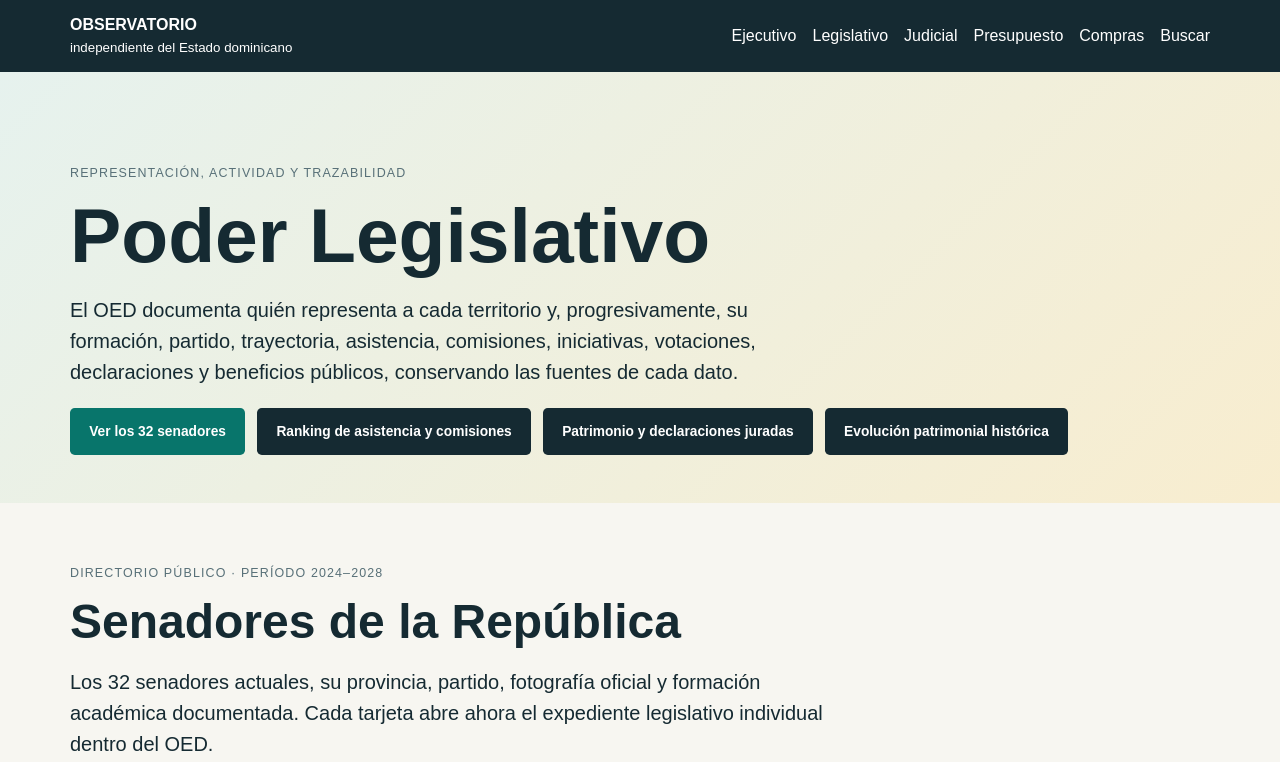
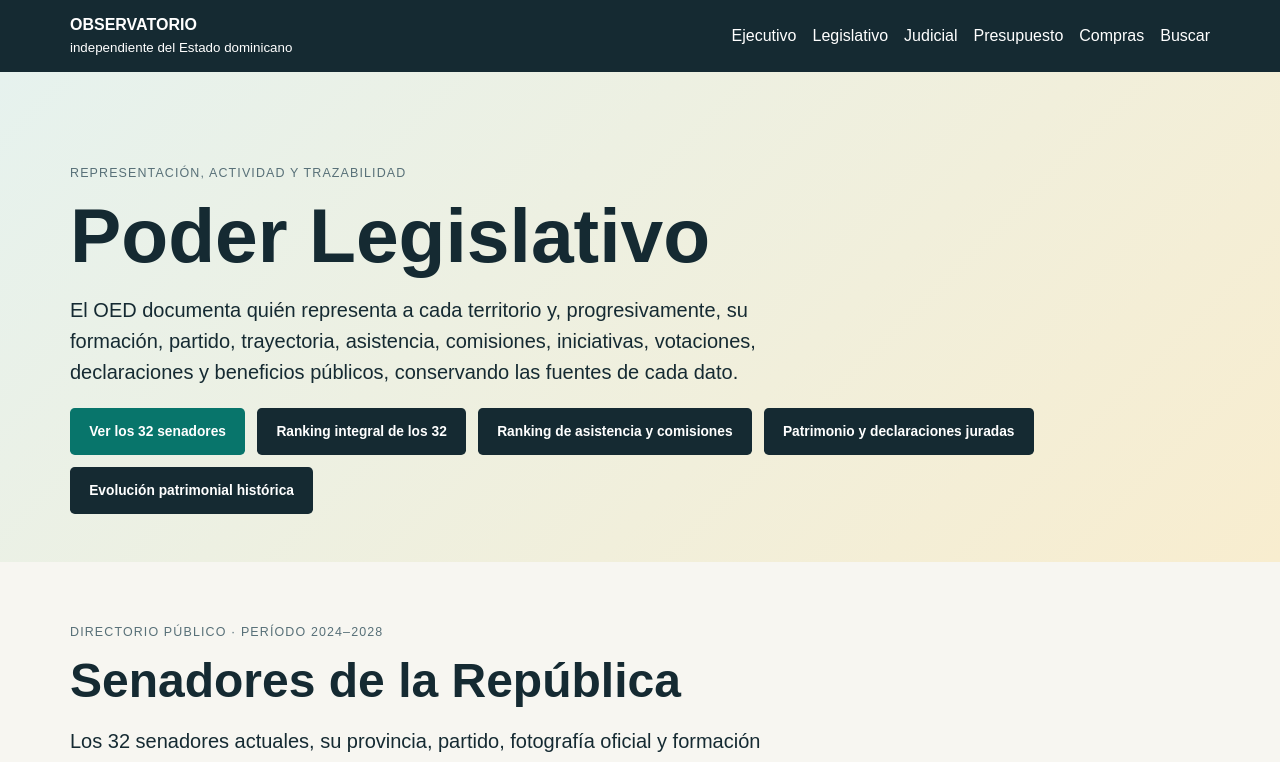
Before and after one commit to carloscheco-cloud/observatorio-do, a Next.js app in the folder frontend/: page /poder-legislativo in a window 1280 px wide. Shown: the top 762 px of the page. Built offline with nearby package versions, Linux system fonts and the light colour scheme; no server answers.

Commit message:
Link integral Senate ranking

```diff
--- a/frontend/app/poder-legislativo/page.tsx
+++ b/frontend/app/poder-legislativo/page.tsx
@@ -31,6 +31,7 @@ export default async function LegislativeBranchPage({
           </p>
           <p className="senator-links">
             <a className="button" href="#senadores">Ver los 32 senadores</a>
+            <Link className="button secondary" href="/poder-legislativo/ranking-integral">Ranking integral de los 32</Link>
             <Link className="button secondary" href="/poder-legislativo/asistencia">Ranking de asistencia y comisiones</Link>
             <Link className="button secondary" href="/poder-legislativo/patrimonio">Patrimonio y declaraciones juradas</Link>
             <Link className="button secondary" href="/poder-legislativo/patrimonio/evolucion">Evolución patrimonial histórica</Link>
```
